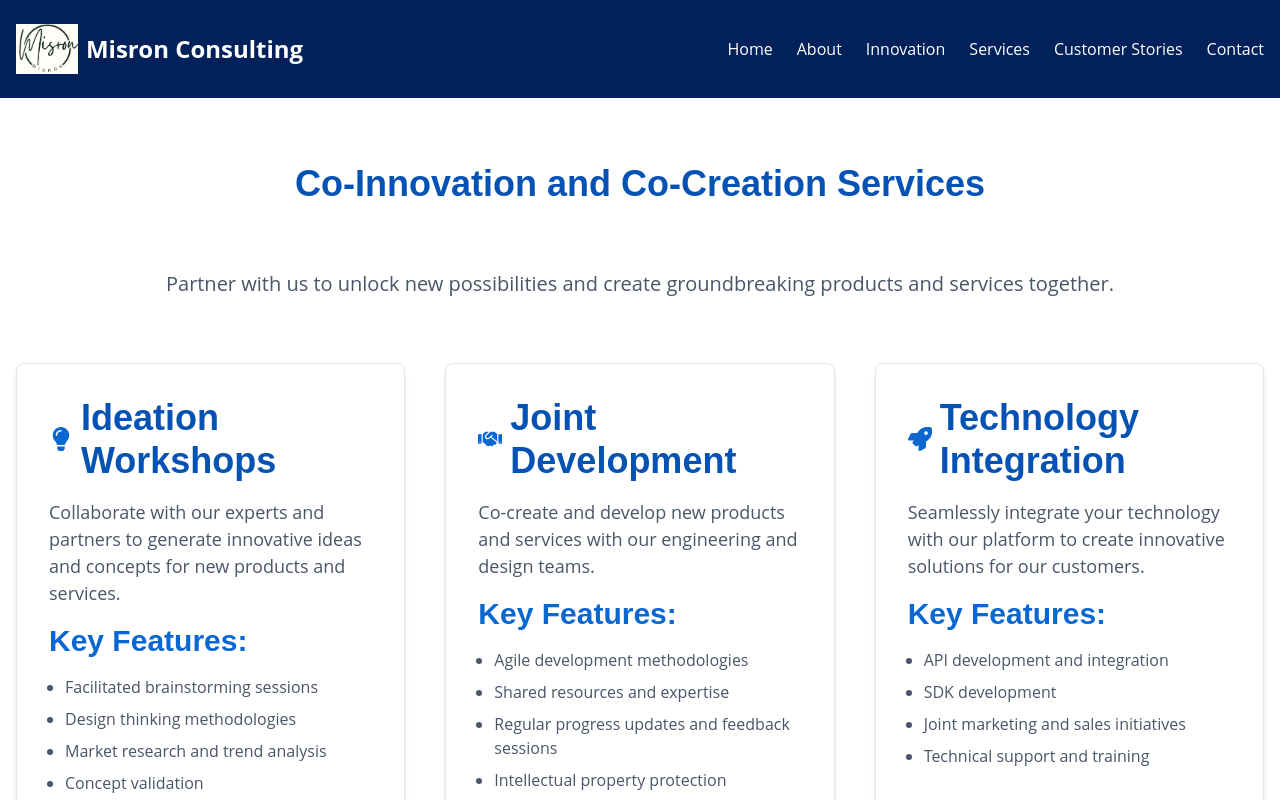
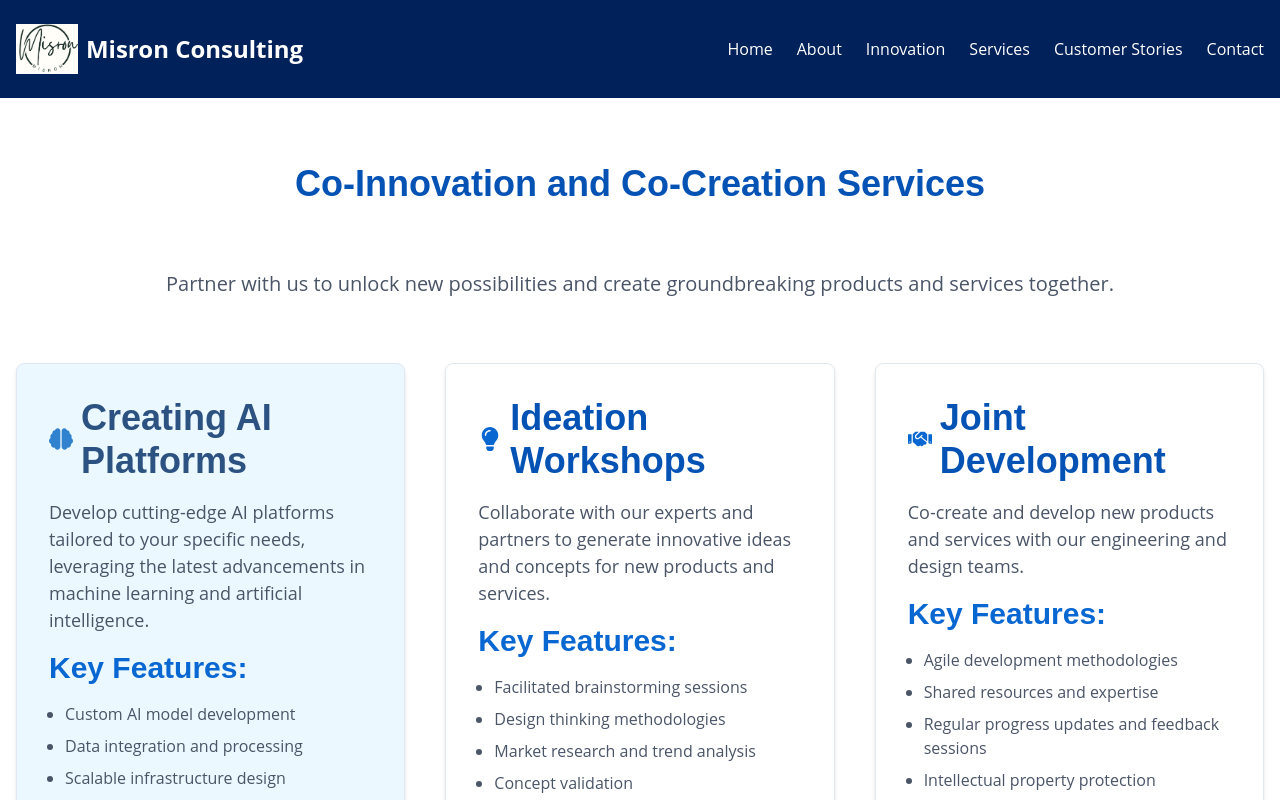
Before and after one commit to ambarishg/misron-consulting---azure, a React (Vite) app: page /coinnovationservices in a window 1280 px wide. Shown: the top 800 px of the page. Built offline with nearby package versions, Linux system fonts and the light colour scheme.

Commit message:
innovation added

```diff
--- a/src/pages/CoInnovationServices.jsx
+++ b/src/pages/CoInnovationServices.jsx
@@ -14,7 +14,13 @@ import {
 } from "@chakra-ui/react";
 import { Link as RouterLink } from "react-router-dom";
 import { motion } from "framer-motion";
-  import { FaHandshake, FaLightbulb, FaRocket, FaUsers } from "react-icons/fa";
+import {
+  FaHandshake,
+  FaLightbulb,
+  FaRocket,
+  FaUsers,
+  FaBrain,
+} from "react-icons/fa";
 
 const MotionBox = motion(Box);
 
@@ -92,11 +98,30 @@ import {
     },
   ];
 
+  const aiPlatformService = {
+    title: "Creating AI Platforms",
+    description:
+      "Develop cutting-edge AI platforms tailored to your specific needs, leveraging the latest advancements in machine learning and artificial intelligence.",
+    features: [
+      "Custom AI model development",
+      "Data integration and processing",
+      "Scalable infrastructure design",
+      "AI-powered automation solutions",
+      "Predictive analytics and insights",
+    ],
+    icon: FaBrain,
+  };
+
   const cardBg = useColorModeValue("white", "gray.800");
   const cardBorder = useColorModeValue("gray.200", "gray.700");
   const headingColor = useColorModeValue("brand.600", "brand.200");
   const textColor = useColorModeValue("gray.600", "gray.300");
   const iconColor = useColorModeValue("brand.500", "brand.300");
+
+  // Define colors for the AI Platform section
+  const aiCardBg = useColorModeValue("blue.50", "blue.900");
+  const aiHeadingColor = useColorModeValue("blue.700", "blue.200");
+  const aiIconColor = useColorModeValue("blue.500", "blue.300");
 
   return (
     <Container maxW="container.xl" py={{ base: 8, md: 16 }}>
@@ -113,11 +138,60 @@ import {
         </Heading>
 
         <Text textAlign="center" fontSize="xl" color={textColor}>
-            Partner with us to unlock new possibilities and create groundbreaking products and services together.
+          Partner with us to unlock new possibilities and create groundbreaking
+          products and services together.
         </Text>
 
         {/* Services Grid */}
-          <SimpleGrid columns={{ base: 1, md: 2, lg: 3 }} spacing={{ base: 6, md: 10 }}>
+        <SimpleGrid
+          columns={{ base: 1, md: 2, lg: 3 }}
+          spacing={{ base: 6, md: 10 }}
+        >
+                    {/* AI Platform Section */}
+                    <MotionBox
+            borderWidth={1}
+            borderRadius="lg"
+            p={{ base: 6, md: 8 }}
+            shadow="md"
+            bg={aiCardBg}
+            borderColor={cardBorder}
+            whileHover={{ scale: 1.03, transition: { duration: 0.2 } }}
+          >
+            <VStack align="start" spacing={{ base: 3, md: 4 }}>
+              <Stack direction="row" align="center">
+                <Icon as={aiPlatformService.icon} boxSize={6} color={aiIconColor} />
+                <Heading
+                  as="h3"
+                  size={{ base: "lg", md: "xl" }}
+                  color={aiHeadingColor}
+                >
+                  {aiPlatformService.title}
+                </Heading>
+              </Stack>
+
+              <Text fontSize={{ base: "md", md: "lg" }} color={textColor}>
+                {aiPlatformService.description}
+              </Text>
+              <Heading
+                as="h4"
+                size={{ base: "md", md: "lg" }}
+                color="brand.500"
+              >
+                Key Features:
+              </Heading>
+              <UnorderedList spacing={2} color={textColor}>
+                {aiPlatformService.features.map((feature, featureIndex) => (
+                  <ListItem
+                    key={featureIndex}
+                    fontSize={{ base: "sm", md: "md" }}
+                  >
+                    {feature}
+                  </ListItem>
+                ))}
+              </UnorderedList>
+            </VStack>
+          </MotionBox>
+
           {services.map((service, index) => (
             <MotionBox
               key={index}
@@ -132,7 +206,11 @@ import {
               <VStack align="start" spacing={{ base: 3, md: 4 }}>
                 <Stack direction="row" align="center">
                   <Icon as={service.icon} boxSize={6} color={iconColor} />
-                    <Heading as="h3" size={{ base: "lg", md: "xl" }} color={headingColor}>
+                  <Heading
+                    as="h3"
+                    size={{ base: "lg", md: "xl" }}
+                    color={headingColor}
+                  >
                     {service.title}
                   </Heading>
                 </Stack>
@@ -140,12 +218,19 @@ import {
                 <Text fontSize={{ base: "md", md: "lg" }} color={textColor}>
                   {service.description}
                 </Text>
-                  <Heading as="h4" size={{ base: "md", md: "lg" }} color="brand.500">
+                <Heading
+                  as="h4"
+                  size={{ base: "md", md: "lg" }}
+                  color="brand.500"
+                >
                   Key Features:
                 </Heading>
                 <UnorderedList spacing={2} color={textColor}>
                   {service.features.map((feature, featureIndex) => (
-                      <ListItem key={featureIndex} fontSize={{ base: "sm", md: "md" }}>
+                    <ListItem
+                      key={featureIndex}
+                      fontSize={{ base: "sm", md: "md" }}
+                    >
                       {feature}
                     </ListItem>
                   ))}
@@ -153,6 +238,8 @@ import {
               </VStack>
             </MotionBox>
           ))}
+
+
         </SimpleGrid>
 
         {/* Call to Action Section */}
@@ -166,8 +253,13 @@ import {
           >
             Let&apos;s Build the Future Together
           </Heading>
-            <Text fontSize={{ base: "md", md: "lg" }} mb={{ base: 4, md: 6 }} color={textColor}>
-              Contact us today to discuss how we can co-innovate and co-create amazing products and services.
+          <Text
+            fontSize={{ base: "md", md: "lg" }}
+            mb={{ base: 4, md: 6 }}
+            color={textColor}
+          >
+            Contact us today to discuss how we can co-innovate and co-create
+            amazing products and services.
           </Text>
           <Button
             as={RouterLink}
```
Lines whose indentation alone changed are shown as unchanged.
